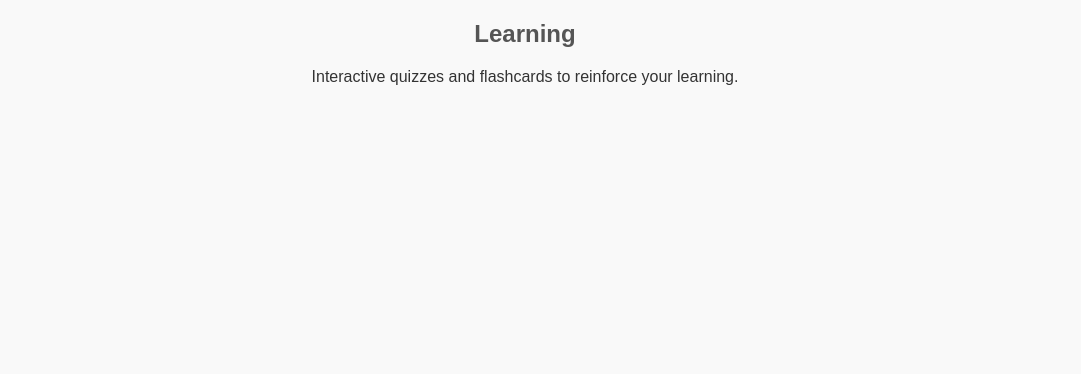
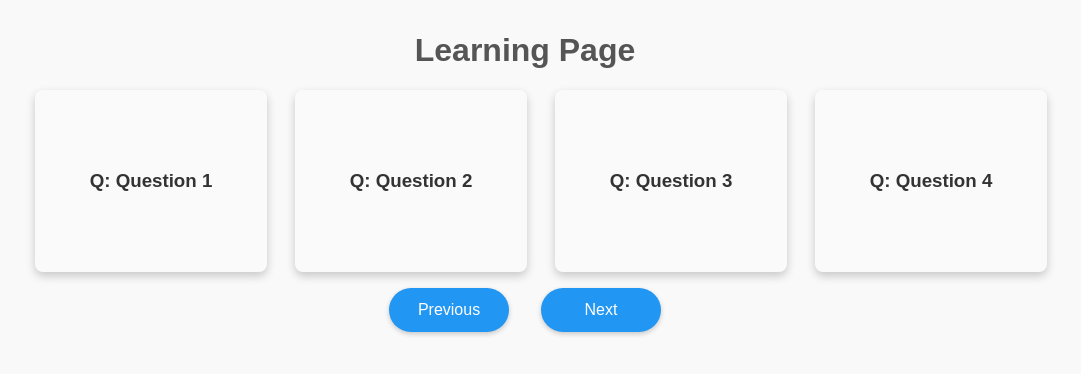
Before and after one commit to priii-25/SideKick-EduTech, a React (Create React App) app in the folder application/: page /learning in a window 1280 px wide. Shown: the top 374 px of the page, without its empty margins (115-1196 px from the left). Built offline with nearby package versions, Linux system fonts and the light colour scheme; the HTML template or start-up script is replaced by a standard one.

Commit message:
flashcards frontend

```diff
--- a/application/src/App.js
+++ b/application/src/App.js
@@ -3,7 +3,6 @@ import { BrowserRouter as Router, Routes, Route } from 'react-router-dom';
 import HomePage from './components/HomePage';
 import SkillJobMatching from './components/SkillJobMatching';
 import Profile from './components/Profile';
-import LearningPath from './components/LearningPath';
 import LearningPage from './components/LearningPage';
 import Signup from './components/Signup';
 import './App.css';
@@ -16,7 +15,6 @@ function App() {
           <Route path="/" element={<HomePage />} />
           <Route path="/skill-job-matching" element={<SkillJobMatching />} />
           <Route path="/profile" element={<Profile />} />
-          <Route path="/learning-path" element={<LearningPath />} />
           <Route path="/learning" element={<LearningPage />} />
           <Route path="/signup" element={<Signup />} />
         </Routes>
--- a/application/src/components/HomePage.js
+++ b/application/src/components/HomePage.js
@@ -8,7 +8,7 @@ const HomePage = () => {
         <ul>
           <li><a href="/">HOME</a></li>
           <li><a href="/skill-job-matching">SKILL-JOB MATCHING</a></li>
-          <li><a href="/my-profile">MY PROFILE</a></li>
+          <li><a href="/profile">MY PROFILE</a></li>
           <li><a href="/learning">LEARNING</a></li>
         </ul>
       </nav>
--- /dev/null
+++ b/application/src/components/LearningPage.css
@@ -0,0 +1,128 @@
+.carousel-container {
+    width: 80%;
+    margin: 2rem auto;
+    text-align: center;
+  }
+
+  .cards-row {
+    display: grid;
+    gap: 1rem;
+    justify-content: center;
+    margin-bottom: 1rem;
+    grid-template-columns: repeat(4, minmax(200px, 1fr));
+  }
+
+  @media (max-width: 1200px) {
+    .cards-row {
+      grid-template-columns: repeat(3, minmax(200px, 1fr));
+    }
+  }
+
+  @media (max-width: 900px) {
+    .cards-row {
+      grid-template-columns: repeat(2, minmax(200px, 1fr));
+    }
+  }
+
+  @media (max-width: 600px) {
+    .cards-row {
+      grid-template-columns: repeat(1, minmax(200px, 1fr));
+    }
+  }
+
+  .card-container {
+    width: 200px;
+    height: 150px;
+    position: relative;
+    perspective: 1000px;
+    cursor: pointer;
+    margin: 0 auto;
+  }
+
+  .card-inner {
+    position: absolute;
+    width: 100%;
+    height: 100%;
+    transition: transform 0.6s;
+    transform-style: preserve-3d;
+  }
+
+  .card-inner.flipped {
+    transform: rotateY(180deg);
+  }
+
+  .card-front,
+  .card-back {
+    position: absolute;
+    width: 100%;
+    height: 100%;
+    backface-visibility: hidden;
+    box-shadow: 0 4px 10px rgba(0,0,0,0.2);
+    border-radius: 8px;
+    display: flex;
+    align-items: center;
+    justify-content: center;
+    padding: 1rem;
+  }
+
+  .card-front {
+    background-color: #fafafa;
+    color: #333;
+  }
+
+  .card-back {
+    background-color: #2196F3;
+    color: #fff;
+    transform: rotateY(180deg);
+  }
+
+  .nav-buttons button {
+    margin: 0 0.5rem;
+    padding: 0.5rem 1rem;
+    cursor: pointer;
+  }
+.nav-buttons {
+    margin-top: 2rem;
+    padding: 1rem;
+    display: flex;
+    justify-content: center;
+    gap: 1rem;
+  }
+
+  .nav-buttons button {
+    padding: 0.8rem 1.5rem;
+    cursor: pointer;
+    background-color: #2196F3;
+    color: white;
+    border: none;
+    border-radius: 25px;
+    font-size: 1rem;
+    font-weight: 500;
+    transition: all 0.3s ease;
+    box-shadow: 0 2px 5px rgba(0,0,0,0.2);
+    min-width: 120px;
+  }
+
+  .nav-buttons button:hover {
+    background-color: #1976D2;
+    box-shadow: 0 4px 8px rgba(0,0,0,0.3);
+    transform: translateY(-2px);
+  }
+
+  .nav-buttons button:active {
+    transform: translateY(0);
+    box-shadow: 0 2px 4px rgba(0,0,0,0.2);
+  }
+
+  @media (max-width: 600px) {
+    .nav-buttons {
+      flex-direction: column;
+      align-items: center;
+      gap: 0.8rem;
+    }
+
+    .nav-buttons button {
+      width: 80%;
+      max-width: 200px;
+    }
+  }
--- a/application/src/components/LearningPage.js
+++ b/application/src/components/LearningPage.js
@@ -1,10 +1,80 @@
-import React from 'react';
+import React, { useState } from "react";
+import "./LearningPage.css";
+
+const flashcardsData = [
+  { id: 1, question: "Question 1", answer: "Answer 1" },
+  { id: 2, question: "Question 2", answer: "Answer 2" },
+  { id: 3, question: "Question 3", answer: "Answer 3" },
+  { id: 4, question: "Question 4", answer: "Answer 4" },
+  { id: 5, question: "Question 5", answer: "Answer 5" },
+  { id: 6, question: "Question 6", answer: "Answer 6" }
+];
+
+const MAX_VISIBLE_CARDS = 4;
 
 const LearningPage = () => {
+  const [startIndex, setStartIndex] = useState(0);
+
+  const [flippedStates, setFlippedStates] = useState(
+    Array(flashcardsData.length).fill(false)
+  );
+
+  const visibleCardIndexes = [];
+  for (let i = 0; i < MAX_VISIBLE_CARDS; i++) {
+    visibleCardIndexes.push((startIndex + i) % flashcardsData.length);
+  }
+
+  const handleNext = () => {
+    setStartIndex((prev) => (prev + 1) % flashcardsData.length);
+    setFlippedStates(Array(flashcardsData.length).fill(false));
+  };
+
+  const handlePrev = () => {
+    setStartIndex(
+      (prev) => (prev - 1 + flashcardsData.length) % flashcardsData.length
+    );
+    setFlippedStates(Array(flashcardsData.length).fill(false));
+  };
+
+  const handleFlip = (cardIndex) => {
+    setFlippedStates((prev) =>
+      prev.map((val, i) => (i === cardIndex ? !val : false))
+    );
+  };
+
   return (
-    <div className="learning-page">
-      <h2>Learning</h2>
-      <p>Interactive quizzes and flashcards to reinforce your learning.</p>
+    <div className="carousel-container">
+      <h1>Learning Page</h1>
+
+      <div className="cards-row">
+        {visibleCardIndexes.map((cardIdx) => {
+          const card = flashcardsData[cardIdx];
+          const isFlipped = flippedStates[cardIdx];
+          return (
+            <div
+              key={card.id}
+              className="card-container"
+              onClick={() => handleFlip(cardIdx)}
+            >
+              <div
+                className={`card-inner ${isFlipped ? "flipped" : ""}`}
+              >
+                <div className="card-front">
+                  <h3>Q: {card.question}</h3>
+                </div>
+                <div className="card-back">
+                  <h3>A: {card.answer}</h3>
+                </div>
+              </div>
+            </div>
+          );
+        })}
+      </div>
+
+      <div className="nav-buttons">
+        <button onClick={handlePrev}>Previous</button>
+        <button onClick={handleNext}>Next</button>
+      </div>
     </div>
   );
 };
--- a/application/src/components/LearningPath.js
+++ /dev/null
@@ -1,17 +0,0 @@
-import React from 'react';
-
-const LearningPath = () => {
-  return (
-    <div className="learning-path">
-      <h2>Personalized Learning Path</h2>
-      <p>Here are the steps you need to follow to achieve your goals:</p>
-      <ul>
-        <li>Step 1: Complete your SWOT analysis.</li>
-        <li>Step 2: Enroll in relevant courses.</li>
-        <li>Step 3: Take quizzes to reinforce learning.</li>
-      </ul>
-    </div>
-  );
-};
-
-export default LearningPath;
```
Also changed, not shown: application/src/components/saveOutput.js (deleted), 1 other file (tests, documents, lock files or other folders).
